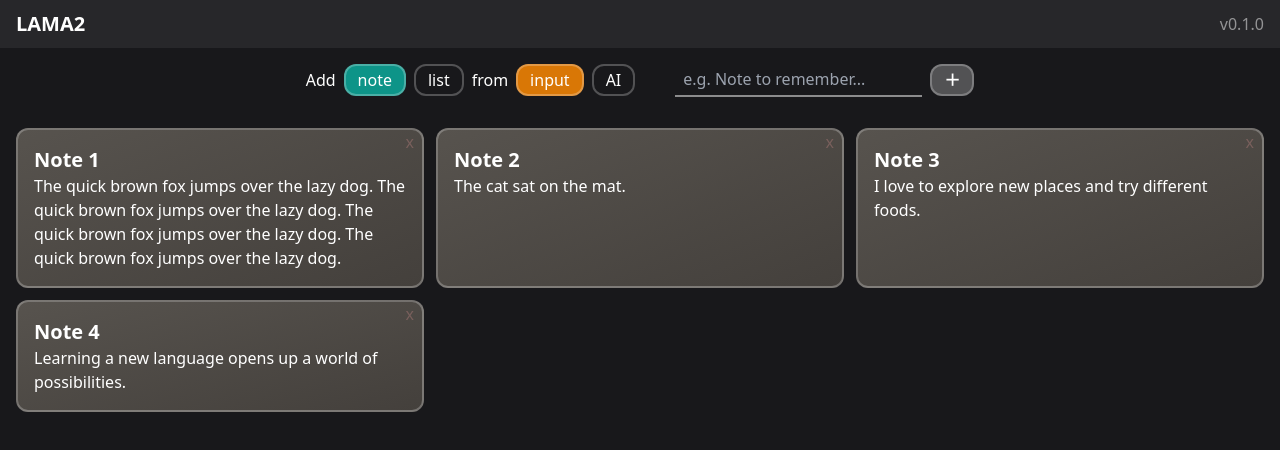
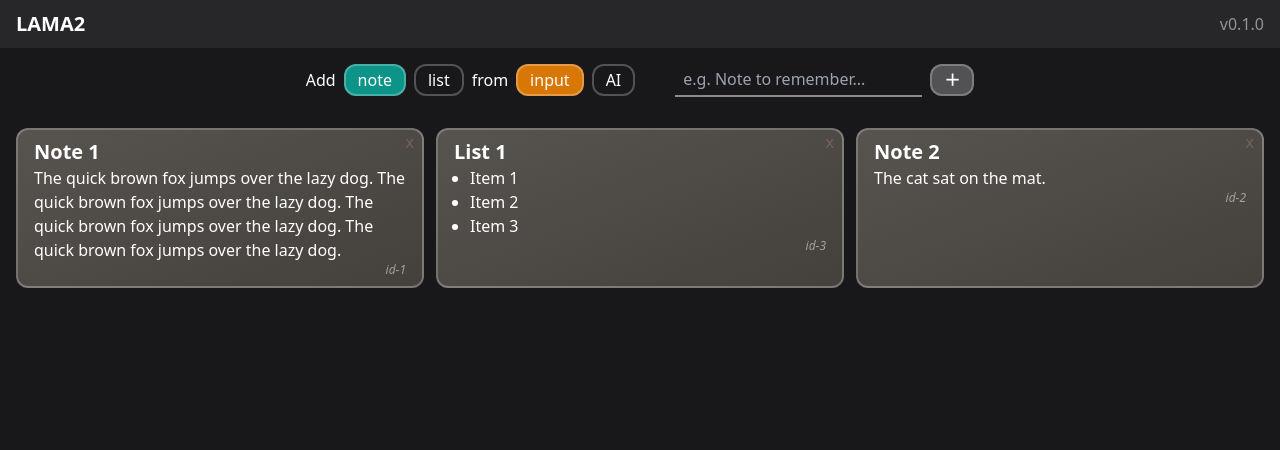
Before and after one commit to alepemu/lama2, a React (Vite) app: page / in a window 1280 px wide. Shown: the top 450 px of the page. Built offline with nearby package versions, Linux system fonts and the light colour scheme.

Commit message:
Refactor note data structure and add support for lists

```diff
--- a/src/assets/mocks.json
+++ b/src/assets/mocks.json
@@ -2,29 +2,25 @@
   {
     "data": {
       "title": "Note 1",
-      "text": "The quick brown fox jumps over the lazy dog. The quick brown fox jumps over the lazy dog. The quick brown fox jumps over the lazy dog. The quick brown fox jumps over the lazy dog."
+      "text": "The quick brown fox jumps over the lazy dog. The quick brown fox jumps over the lazy dog. The quick brown fox jumps over the lazy dog. The quick brown fox jumps over the lazy dog.",
+      "typeId": 0
     },
     "id": "1"
   },
   {
     "data": {
-      "title": "Note 2",
-      "text": "The cat sat on the mat."
-    },
-    "id": "2"
-  },
-  {
-    "data": {
-      "title": "Note 3",
-      "text": "I love to explore new places and try different foods."
+      "title": "List 1",
+      "list": ["Item 1", "Item 2", "Item 3"],
+      "typeId": 1
     },
     "id": "3"
   },
   {
     "data": {
-      "title": "Note 4",
-      "text": "Learning a new language opens up a world of possibilities."
+      "title": "Note 2",
+      "text": "The cat sat on the mat.",
+      "typeId": 0
     },
-    "id": "4"
+    "id": "2"
   }
 ]
--- a/src/components/form/CreateNewNote.tsx
+++ b/src/components/form/CreateNewNote.tsx
@@ -41,14 +41,14 @@ export function CreateNewNote() {
             dispatch(
               addNote({
                 id: "temp",
-                data: { title: input, text: data },
+                data: { title: input, text: data, typeId: 0 },
               })
             );
           } else {
             dispatch(
               addNote({
                 id: "temp",
-                data: { title: input, text: "Error" },
+                data: { title: input, text: "Error", typeId: 0 },
               })
             );
           }
@@ -56,12 +56,17 @@ export function CreateNewNote() {
           form.reset();
         });
     } else if (method === "manual") {
-      console.log(import.meta.env.VITE_APP_API_URL);
-
       dispatch(
         addNote({
           id: "temp",
-          data: { title: input, text: type + "-" + method },
+          data:
+            type === "note"
+              ? { title: input, text: type + "-" + method, typeId: 0 }
+              : {
+                  title: input,
+                  list: Array(3).fill(type + "-" + method),
+                  typeId: 1,
+                },
         })
       );
       dispatch(toggleLoading(false));
--- a/src/components/notes/Note.tsx
+++ b/src/components/notes/Note.tsx
@@ -18,7 +18,7 @@ const Note = forwardRef<HTMLDivElement, NoteProps>(
 
     return (
       <div
-        className="relative min-w-80 overflow-hidden bg-gradient-to-br from-stone-600 to-stone-700 p-4 rounded-xl text-white border-2 border-white/25"
+        className="relative min-w-80 overflow-hidden bg-gradient-to-br from-stone-600 to-stone-700 px-4 py-2 rounded-xl text-white border-2 border-white/25"
         ref={ref}
         style={inlineStyles}
         {...props}
@@ -31,13 +31,16 @@ const Note = forwardRef<HTMLDivElement, NoteProps>(
         </button>
         <div>
           <h1 className="break-words font-bold text-xl">{data.title}</h1>
-          <p>{data.text}</p>
-          {/* <ul>
-          {data.list?.map((item, index) => (
-            <li key={index}>{item}</li>
-          ))}
-        </ul> */}
-          {/* <p className="italic opacity-50">Id: {id}</p> */}
+          {data.typeId === 0 ? (
+            <p>{data.text}</p>
+          ) : (
+            <ul className="list-disc ml-4">
+              {data.list?.map((item, index) => (
+                <li key={index}>{item}</li>
+              ))}
+            </ul>
+          )}
+          <p className="text-right text-xs italic opacity-50">id-{id}</p>
         </div>
       </div>
     );
--- a/src/store/notes.slice.ts
+++ b/src/store/notes.slice.ts
@@ -23,8 +23,8 @@ export const notesSlice = createSlice({
     },
     addNote: (state, action: PayloadAction<NoteType>) => {
       const id = Date.now().toString();
-      const { title, text } = action.payload.data;
-      return [{ data: { title, text }, id }, ...state];
+      const { title, text, list, typeId } = action.payload.data;
+      return [{ data: { title, text, list, typeId }, id }, ...state];
     },
     deleteNoteById: (state, action: PayloadAction<string>) => {
       const id = action.payload;
--- a/src/types/index.ts
+++ b/src/types/index.ts
@@ -4,8 +4,9 @@ export type NoteType = {
   id: string;
   position?: number;
   data: {
+    typeId: number;
     title: string;
-    text: string;
+    text?: string;
     list?: string[];
   };
   isDragging?: boolean;
```
